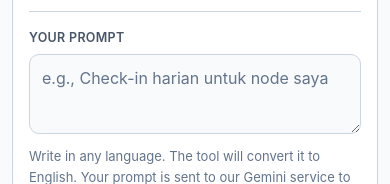
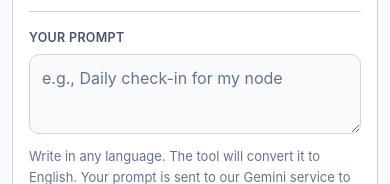
Before and after one commit to anggiatlandoo/coresign-ai, a website: page index.html in a window 390 px wide. Shown: the part 412-596 px from the top of the page. Drawn offline with Linux system fonts and the light colour scheme.

Commit message:
v1.4.1: English prompt placeholder (was Indonesian)
Lando spotted it from his phone: in the English UI, the Step 1 prompt
field showed the Indonesian placeholder 'e.g., Check-in harian untuk
node saya' — a leftover from his old draft that survived the v1.1.0
i18n pass. Fixed in both places (the EN i18n string and the static
HTML fallback attribute) to 'e.g., Daily check-in for my node'.

Checked the other 41 EN strings for Indonesian leftovers: none found
(the only other hit, 'Daily liveness check for Creator node', is
proper English — 'node' is a Technocore term). The ID placeholder
stays Indonesian, as it should.

```diff
--- a/index.html
+++ b/index.html
@@ -13,7 +13,7 @@
 </script>
 <title>CoreSign AI — Sign & Broadcast for Technocore</title>
 <meta name="description" content="Sign and broadcast messages to the Technocore network. Multi-language, browser-based, free.">
-<!-- CoreSign v1.4.0 — client-side signing: your seed never leaves the browser -->
+<!-- CoreSign v1.4.1 — client-side signing: your seed never leaves the browser -->
 <style>
   /* ==== THEME: dark (default) — light palette from Lando's draft ==== */
   :root, :root[data-theme="dark"] {
@@ -681,7 +681,7 @@
 
     <div class="field">
       <label for="promptInput" id="promptLabel">Your Prompt</label>
-      <textarea id="promptInput" placeholder="e.g., Check-in harian untuk node saya"></textarea>
+      <textarea id="promptInput" placeholder="e.g., Daily check-in for my node"></textarea>
       <div class="field-hint" id="promptHint">Write in any language. The tool will convert it to English. Your prompt is sent to our Gemini service to draft the message.</div>
     </div>
 
@@ -838,7 +838,7 @@ const I18N = {
     'step1.sub': 'Turn a simple prompt into an English check-in message',
     'prompt.label': 'Your Prompt',
     'prompt.hint': 'Write in any language. The tool will convert it to English. Your prompt is sent to our Gemini service to draft the message.',
-    'prompt.placeholder': 'e.g., Check-in harian untuk node saya',
+    'prompt.placeholder': 'e.g., Daily check-in for my node',
     'generate.btn': 'Generate with Gemini',
     'loading.generating': 'Generating...',
     'step2.title': 'Sign & Broadcast',
```
